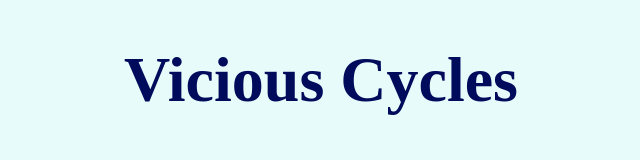
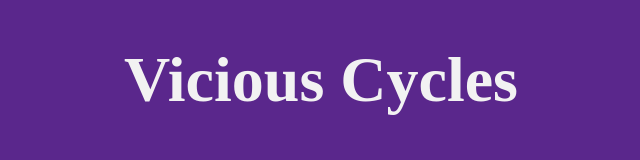
Before and after one commit to JoJacksonmarch/vicious.github.io, a plain HTML site: page index.html in a window 1280 px wide. Shown: the whole page, without its empty margins (319-959 px from the left). Drawn offline with Linux system fonts and the light colour scheme.

Commit message:
Update index.html

```diff
--- a/index.html
+++ b/index.html
@@ -7,13 +7,13 @@
     <title>Vicious Cycles</title>
     <style>
     body{
-  background-color: #e7fbfb;
+  background-color: #5A278C;
 
     }
     h1 {
          font-size: 4em;
          text-align: center;
-         color: #010b5b
+         color: #F2F2F2
 
     }
     </style>
```
